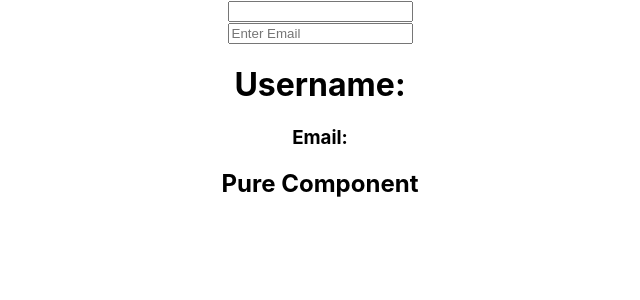
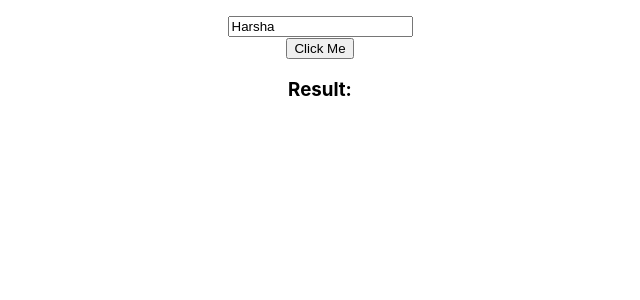
Before and after one commit to Sriharsha1103/AIIICSE, a React (Create React App) app in the folder my-app/: page / in a window 1280 px wide. Shown: the top 300 px of the page, without its empty margins (320-960 px from the left). Built offline with nearby package versions, Linux system fonts and the light colour scheme.

Commit message:
Added Functional Component and useState Hook

```diff
--- a/my-app/src/App.js
+++ b/my-app/src/App.js
@@ -1,14 +1,13 @@
 import './App.css';
-import PureComponentDemo from './components/ClassComponents/LifeCycle/PureComponent';
-import UserComponent from './components/ClassComponents/UserComponent';
+import React from 'react'
+import PersonComponent from './components/FunctionalComponents/PersonComponent';
 
-function App() {
+const App = () => {
   return (
-    <div className="App">
-      <UserComponent />
-      <PureComponentDemo />
+    <div className='App'>
+      <PersonComponent />
     </div>
-  );
+  )
 }
 
-export default App;
+export default App
--- a/my-app/src/components/ClassComponents/EmailComponent.js
+++ b/my-app/src/components/ClassComponents/EmailComponent.js
@@ -1,5 +1,5 @@
 import React, { Component } from 'react'
-
+import './LifeCycle/myStyles.css'
 export class EmailComponent extends Component {
     constructor(props) {
       super(props)
--- a/my-app/src/components/ClassComponents/LifeCycle/myStyles.css
+++ b/my-app/src/components/ClassComponents/LifeCycle/myStyles.css
@@ -8,3 +8,16 @@
     height: 400px;
     border: 1px solid black;
 }
+
+input {
+    resize: horizontal;
+    width: 200px;
+}
+
+input:active {
+    width: auto;
+}
+
+input:focus {
+    min-width: 200px;
+}
--- /dev/null
+++ b/my-app/src/components/FunctionalComponents/PersonComponent.js
@@ -0,0 +1,24 @@
+import React, {useState} from 'react'
+//Hook
+function PersonComponent() {
+    const [userText, setUserText] = useState('Harsha')
+    const [resultText,setResultText] = useState('')
+    const handleChange = (e) => {
+        setUserText(e.target.value)
+    }
+    const handleClick = (e) => {
+        e.preventDefault()
+        setResultText(userText)
+    }
+  return (
+    <div style={{margin: '10px', padding: '5px'}}>
+        <input type='text'
+        onChange={handleChange}
+        placeholder='Enter some text' value={userText} /><br/>
+        <button onClick={handleClick}>Click Me</button>
+        <br/>
+        <h3>Result: {resultText}</h3>
+    </div>
+  )
+}
+export default PersonComponent
```
